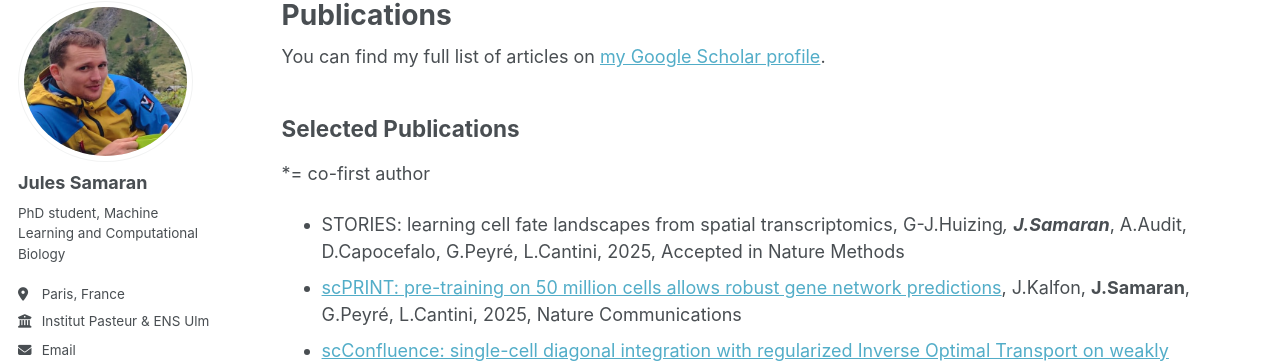
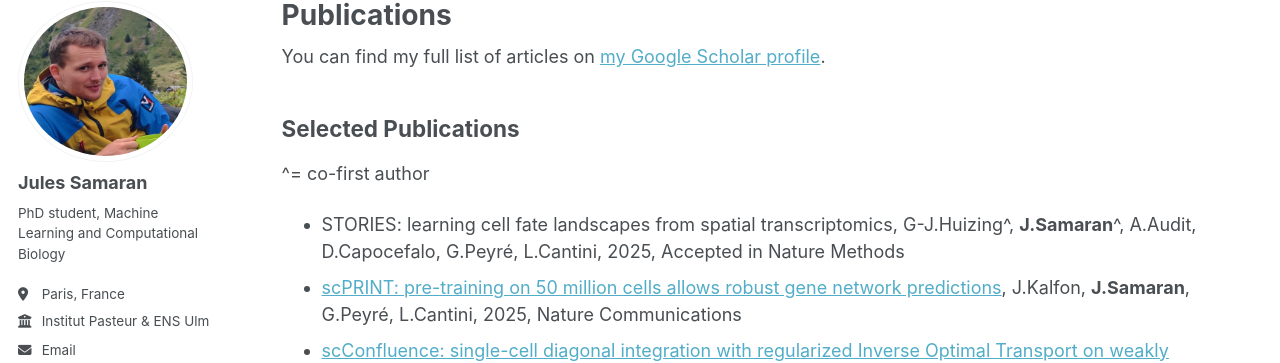
Before and after one commit to jules-samaran/jules-samaran.github.io, a Jekyll site: the page built from _pages/publications.markdown, in a window 1280 px wide. Shown: the part 98-461 px from the top of the page. Built offline with Jekyll 4.4.1, drawn with Linux system fonts in a browser that asks for light colours; some web fonts are replaced.

```diff
--- a/_pages/publications.markdown
+++ b/_pages/publications.markdown
@@ -11,7 +11,7 @@ author_profile: true
 {% endif %}
 
 ## Selected Publications
-*= co-first author
-- STORIES: learning cell fate landscapes from spatial transcriptomics, G-J.Huizing*, **J.Samaran***, A.Audit, D.Capocefalo, G.Peyré, L.Cantini, 2025, Accepted in Nature Methods
+^= co-first author
+- STORIES: learning cell fate landscapes from spatial transcriptomics, G-J.Huizing^, **J.Samaran**^, A.Audit, D.Capocefalo, G.Peyré, L.Cantini, 2025, Accepted in Nature Methods
 - [scPRINT: pre-training on 50 million cells allows robust gene network predictions](https://www.nature.com/articles/s41467-025-58699-1), J.Kalfon, **J.Samaran**, G.Peyré, L.Cantini, 2025, Nature Communications
 - [scConfluence: single-cell diagonal integration with regularized Inverse Optimal Transport on weakly connected features](https://www.nature.com/articles/s41467-024-51382-x), **J.Samaran**, G.Peyré, L.Cantini, 2024, Nature Communications
```
